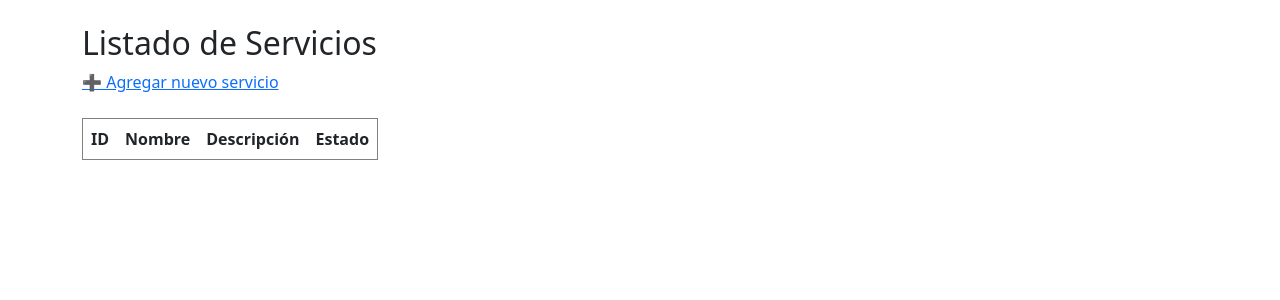
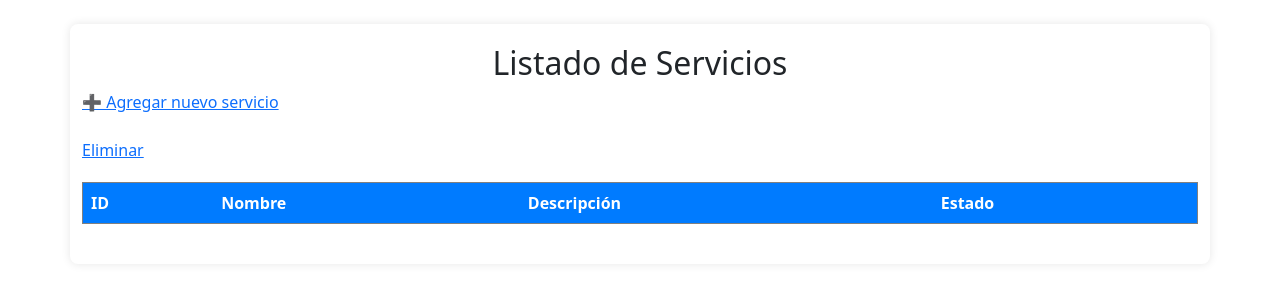
Before and after one commit to jorgeproyectoasir/proyecto, a PHP site: page /servicios/listar.php in a window 1280 px wide. Shown: the top 300 px of the page. Run offline with PHP 8.4, Linux system fonts and the light colour scheme; the visitor is signed in with stand-in values (Sample User, id 1); data that the repository does not hold is empty.

Commit message:
Actualizacion de Css

```diff
--- /dev/null
+++ b/css/estilo.css
@@ -0,0 +1,87 @@
+/* General */
+body {
+    font-family: Arial, sans-serif;
+    background-color: #f4f6f8;
+    color: #333;
+    margin: 0;
+    padding: 0;
+}
+
+/* Contenedor principal */
+.container {
+    width: 90%;
+    max-width: 800px;
+    margin: 40px auto;
+    background: white;
+    padding: 20px;
+    box-shadow: 0 0 10px rgba(0,0,0,0.1);
+    border-radius: 8px;
+}
+
+/* Encabezados */
+h1, h2, h3 {
+    text-align: center;
+    color: #004085;
+}
+
+/* Formularios */
+form {
+    display: flex;
+    flex-direction: column;
+    gap: 12px;
+    margin: 20px 0;
+}
+
+input, select, textarea {
+    padding: 8px;
+    border: 1px solid #ccc;
+    border-radius: 4px;
+}
+
+/* Botones */
+button, .btn {
+    background-color: #007bff;
+    color: white;
+    border: none;
+    padding: 10px;
+    text-align: center;
+    border-radius: 4px;
+    cursor: pointer;
+    transition: background-color 0.2s ease;
+}
+
+button:hover, .btn:hover {
+    background-color: #0056b3;
+}
+
+/* Tablas */
+table {
+    width: 100%;
+    border-collapse: collapse;
+    margin: 20px 0;
+}
+
+th, td {
+    border: 1px solid #ccc;
+    padding: 8px;
+    text-align: left;
+}
+
+th {
+    background-color: #007bff;
+    color: white;
+}
+
+tr:nth-child(even) {
+    background-color: #f9f9f9;
+}
+
+/* Enlaces */
+a {
+    color: #007bff;
+    text-decoration: none;
+}
+
+a:hover {
+    text-decoration: underline;
+}
--- a/includes/log.php
+++ b/includes/log.php
@@ -1,7 +1,8 @@
 <?php
-function registrar_log($conexion, $usuario_id, $accion) {
-    $stmt = $conexion->prepare("INSERT INTO logs (usuario_id, accion) VALUES (?, ?)");
-    $stmt->bind_param("is", $usuario_id, $accion);
+function registrar_log($conn, $usuario_id, $accion, $descripcion = "") {
+    $stmt = $conn->prepare("INSERT INTO logs (usuario_id, accion, descripcion) VALUES (?, ?, ?)");
+    $stmt->bind_param("iss", $usuario_id, $accion, $descripcion);
     $stmt->execute();
+    $stmt->close();
 }
 ?>
--- a/servicios/listar.php
+++ b/servicios/listar.php
@@ -12,6 +12,7 @@ $resultado = $conexion->query("SELECT * FROM servicios");
 <h2>Listado de Servicios</h2>
 
 <a href="agregar.php">➕ Agregar nuevo servicio</a><br><br>
+<a href="eliminar.php?id=<?= $fila['id'] ?>" onclick="return confirm('¿Estás seguro de que quieres eliminar este servicio?');">Eliminar</a>
 
 <table border="1" cellpadding="8">
     <tr>
--- a/usuarios/registro.php
+++ b/usuarios/registro.php
@@ -29,6 +29,7 @@ if ($_SERVER["REQUEST_METHOD"] == "POST") {
         } else {
             $mensaje = "Error al registrar usuario.";
         }
+	include_once("../includes/log.php");
 
         $stmt->close();
     }
```
Also changed, not shown: servicios/eliminar.php (added, +41 -0 lines).
